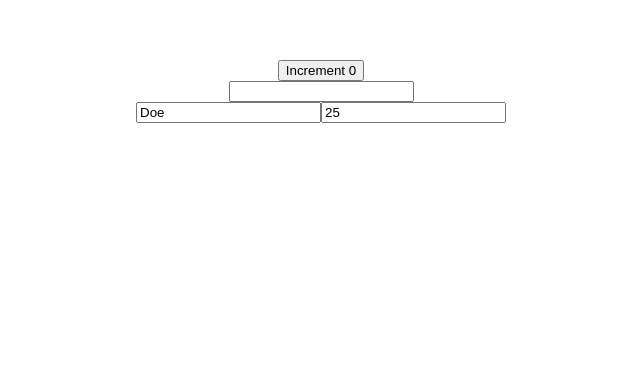
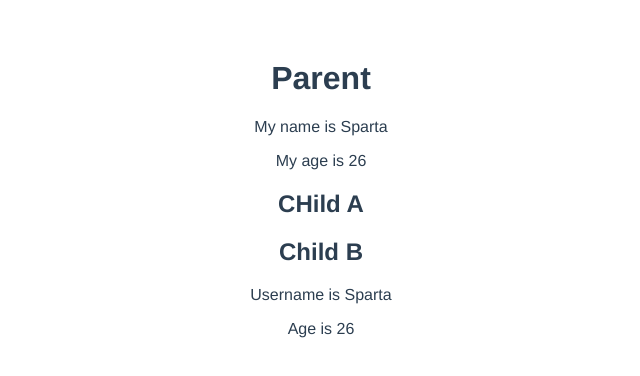
Before and after one commit to DerrickMbugua/vue-refresher, a Vue app: page / in a window 1280 px wide. Shown: the top 376 px of the page, without its empty margins (319-959 px from the left). Built offline with nearby package versions, Linux system fonts and the light colour scheme.

Commit message:
feat: provide and inject with ref

```diff
--- a/src/App.vue
+++ b/src/App.vue
@@ -1,9 +1,9 @@
 <template>
-<Watchers />
+  <Parent />
 </template>
 
 <script>
-import Watchers from './components/Watchers.vue';
+import Parent from "./components/ProvideParent.vue";
 export default {
   name: "App",
   data() {
@@ -12,7 +12,7 @@ export default {
   methods: {},
   computed: {},
   components: {
-Watchers
+    Parent,
   },
 };
 </script>
--- /dev/null
+++ b/src/components/InjectChildA.vue
@@ -0,0 +1,17 @@
+<template>
+  <div>
+    <h2>CHild A</h2>
+    <ChildB />
+  </div>
+</template>
+<script>
+import ChildB from "./InjectChildB.vue";
+export default {
+  name: "Child A",
+  components: {
+    ChildB,
+  },
+};
+</script>
+<style lang="">
+</style>
--- /dev/null
+++ b/src/components/InjectChildB.vue
@@ -0,0 +1,16 @@
+<template>
+  <div>
+    <h2>Child B</h2>
+    <p>Username is {{ username }}</p>
+    <p>Age is {{ myAge }}</p>
+  </div>
+</template>
+<script>
+export default {
+  name: 'ChildB',
+  inject: ["username", "myAge"]
+}
+</script>
+<style lang="">
+
+</style>
--- /dev/null
+++ b/src/components/ProvideParent.vue
@@ -0,0 +1,41 @@
+<template>
+  <div>
+    <h1>Parent</h1>
+    <p>My name is {{ name }}</p>
+  </div>
+  <div>
+    <p>My age is {{ age }}</p>
+  </div>
+  <ChildA />
+</template>
+<script>
+import ChildA from './InjectChildA.vue';
+import { ref, provide } from 'vue';
+export default {
+  name: 'Parent',
+  components:{
+    ChildA,
+  },
+  data(){
+    return{
+      name: "Sparta"
+    }
+  },
+  provide() {
+    return{
+      username: this.name
+    }
+  },
+  setup(){
+    const age = ref(26);
+    provide('myAge', age.value);
+
+    return{
+      age
+    }
+  }
+}
+</script>
+<style lang="">
+
+</style>
```
